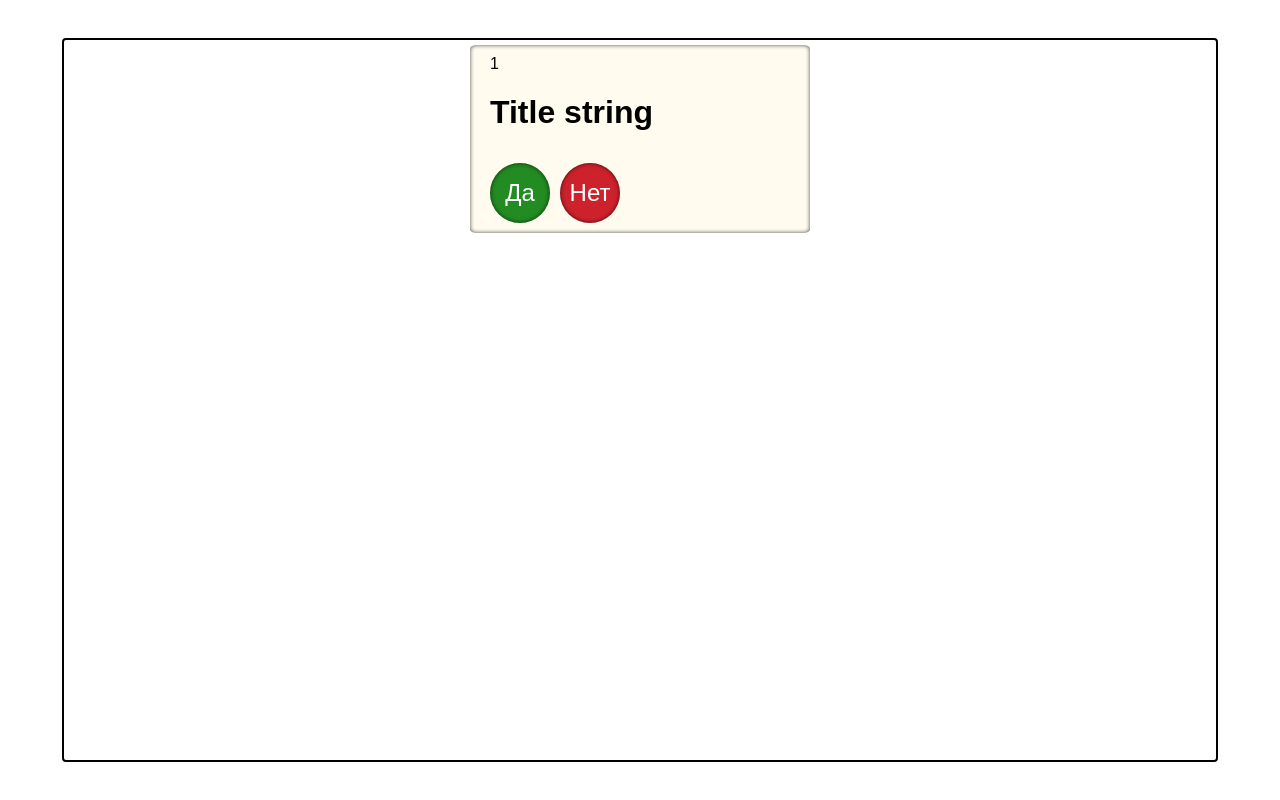
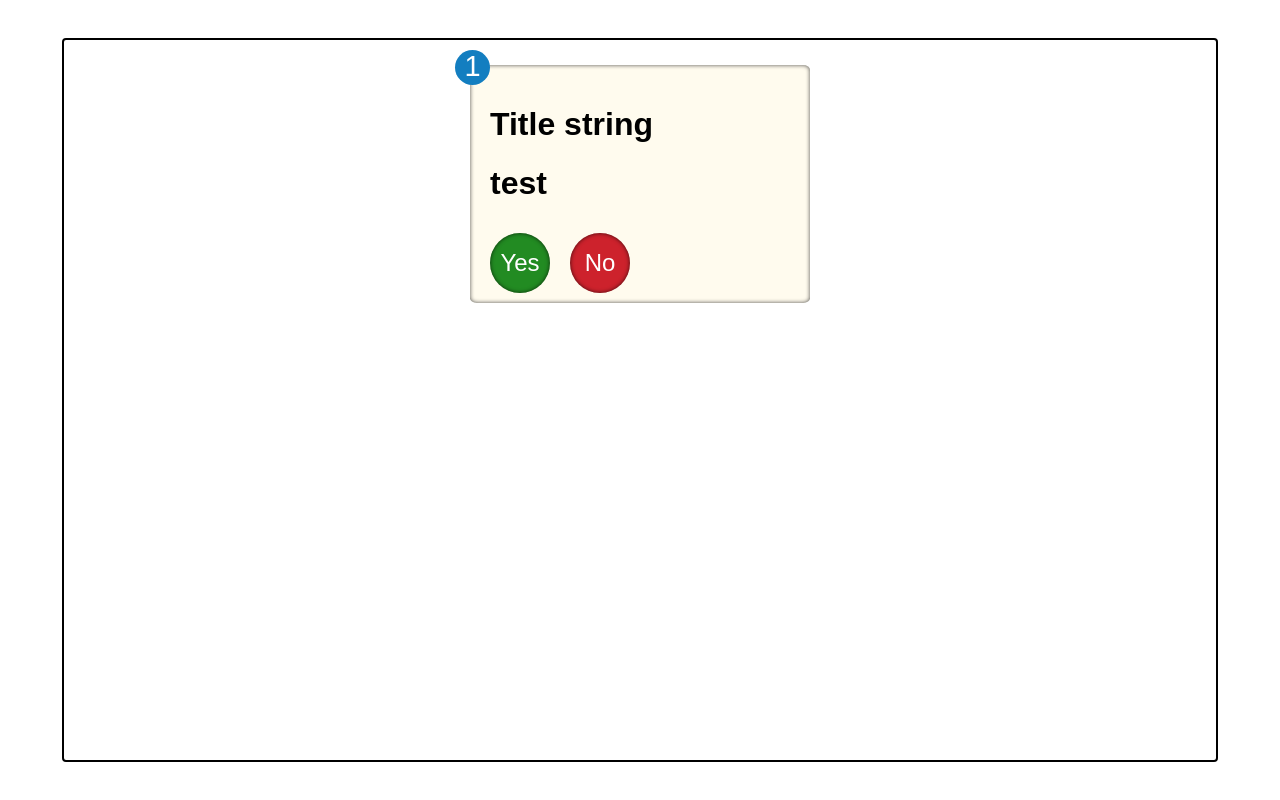
Before and after one commit to ZpyduCat/react-questionary, a React (Create React App) app: page / in a window 1280 px wide. Built offline with nearby package versions, Linux system fonts and the light colour scheme.

Commit message:
Всего по немногу

```diff
--- a/public/style.css
+++ b/public/style.css
@@ -22,18 +22,3 @@ body {
 
     overflow: hidden;
 }
-
-.questionForm{
-    display: inline-block;
-    line-height: normal;
-    vertical-align: middle;
-    text-align: left;
-
-    background-color: #fffbee;
-    width: 300px;
-    margin: 5px;
-    padding: 10px 20px;
-
-    box-shadow: inset 0 0 4px rgba(0, 0, 0, 0.7);
-    border-radius: 2%;
-}
--- a/src/App.js
+++ b/src/App.js
@@ -7,9 +7,7 @@ const test2 = { id: 4, title: "Title2", content: <h2> I'm not dumb</h2> };
 const test3 = { id: 5, title: "Title3", content: "red" };*/
 
 Data.forEach((question) => {
-  if (!question.actions) {
-    question.actions = [];
-  } // фикс если нету действий, чтобы форма не ломалась
+  if (!question.actions) question.actions = []; // фикс если нету действий, чтобы форма не ломалась
 });
 
 function App() {
@@ -18,8 +16,6 @@ function App() {
   const [answers, setAnswers] = useState([]);
 
   function buttonClick(id, result) {
-    console.log("id click: " + id);
-    console.log(answers);
     let nextSteps = Data[curID].actions[id].nextStep;
     let arrID = nextSteps[0].id - 1;
 
@@ -32,15 +28,12 @@ function App() {
       if (step.conditions) {
         step.conditions.forEach((condition) => {
           let cid = condition.id - 1;
-          if (answers[cid] == condition.result) {
-            correctAnswers += 1;
-          }
-          console.log(answers[cid]);
+          if (answers[cid] == condition.result) correctAnswers += 1;
         });
 
-        console.log("correct:" + correctAnswers);
         if (correctAnswers == step.conditions.length) {
           skipAll = true;
+
           setInfo(Data[arrID]);
           setCurID(arrID);
           return;
@@ -51,9 +44,8 @@ function App() {
       }
     });
 
-    setAnswers([...answers, result ]);
+    setAnswers([...answers, result]);
   }
-
   return (
     <div className="main">
       <QuestionForm buttonClick={buttonClick} info={info}>
--- a/src/Components/QuestionForm.jsx
+++ b/src/Components/QuestionForm.jsx
@@ -1,25 +1,25 @@
 import React, { useState } from "react";
 import StateButton from "./UI/button/StateButton";
+import classes from "./QuestionForm.module.css";
 
 const QuestionForm = ({ buttonClick, info }) => {
   return (
-    <div className="questionForm">
-      {info.id}
+    <div className={classes.questionForm}>
+      <div className={classes.questionID}> {info.id}</div>
       <h1>{info.title}</h1>
-      <div>{info.content}</div>
-      {info.actions.map((action) =>
+      <div dangerouslySetInnerHTML={{ __html: info.content }}></div>
+
+      {info.actions.map((action) => (
         <StateButton
-          result = {action.result}
-          onClick={ () => buttonClick(action.id - 1, action.result) }
-          key = {action.id}
-        ></StateButton>
-      )}
-
+          result={action.result}
+          onClick={() => buttonClick(action.id - 1, action.result)}
+          key={action.id}
+        >
+          {action.title}
+        </StateButton>
+      ))}
     </div>
   );
 };
 
 export default QuestionForm;
-
-/*<StateButton result="y" onClick={() => buttons.buttonYes()}></StateButton>
-      <StateButton result="n" onClick={() => buttons.buttonNo()}></StateButton>*/
--- /dev/null
+++ b/src/Components/QuestionForm.module.css
@@ -0,0 +1,29 @@
+.questionForm{
+    display: inline-block;
+    line-height: normal;
+    vertical-align: middle;
+    text-align: left;
+
+    background-color: #fffbee;
+    width: 300px;
+    margin: 25px;
+    padding: 10px 20px;
+
+    box-shadow: inset 0 0 4px rgba(0, 0, 0, 0.7);
+    border-radius: 2%;
+}
+
+.questionID{
+    background-color: #137ec0;
+    font-size: 29px;
+    color: white;
+    text-align: center;
+    vertical-align: middle;
+
+    margin-top: -25px;
+    margin-left: -35px;
+
+    width: 35px;
+    height: 35px;
+    border-radius: 50%;
+}
--- a/src/Components/UI/button/StateButton.jsx
+++ b/src/Components/UI/button/StateButton.jsx
@@ -1,21 +1,15 @@
 import React, { useState } from "react";
-import classes from "./StateButton.module.css"
+import classes from "./StateButton.module.css";
 
-const StateButton = (props) => {
-    let btnClass = classes.buttonNo;
-    let btnName = "Нет"
-
-    if (props.result == "y") {
-        btnClass = classes.buttonYes;
-        btnName = "Да";
-    }
-
-    return (
-        <button {...props} className={btnClass}>
-            {btnName}
-        </button>
-    );
-
+const StateButton = ({ children, result, ...props }) => {
+  return (
+    <button
+      {...props}
+      className={result == "y" ? classes.buttonYes : classes.buttonNo}
+    >
+      {children}
+    </button>
+  );
 };
 
 export default StateButton;
--- a/src/Components/UI/button/StateButton.module.css
+++ b/src/Components/UI/button/StateButton.module.css
@@ -1,7 +1,7 @@
 button{
     border-radius: 50%;
     margin-top: 10px;
-    margin-right: 10px;
+    margin-right: 20px;
     font-size: 24px;
     cursor: pointer;
 
--- a/src/questions.json
+++ b/src/questions.json
@@ -2,7 +2,7 @@
     {
         "id": 1,
         "title": "Title string",
-        "content": null,
+        "content": "<h1> test</h1>",
         "actions": [
             {
                 "id": 1,
@@ -64,15 +64,15 @@
                 "result": "y",
                 "nextStep": [
                     {
-                        "id": 5,
+                        "id": 6,
                         "conditions": [
                             {
                                 "id": 1,
-                                "result": "y"
+                                "result": "n"
                             },
                             {
                                 "id": 2,
-                                "result": "y"
+                                "result": "n"
                             }
                         ]
                     },
@@ -114,5 +114,10 @@
         "id": 5,
         "title": "Title string",
         "content": "Content string"
+    },
+    {
+        "id": 6,
+        "title": "Title string",
+        "content": ":("
     }
 ]
```
